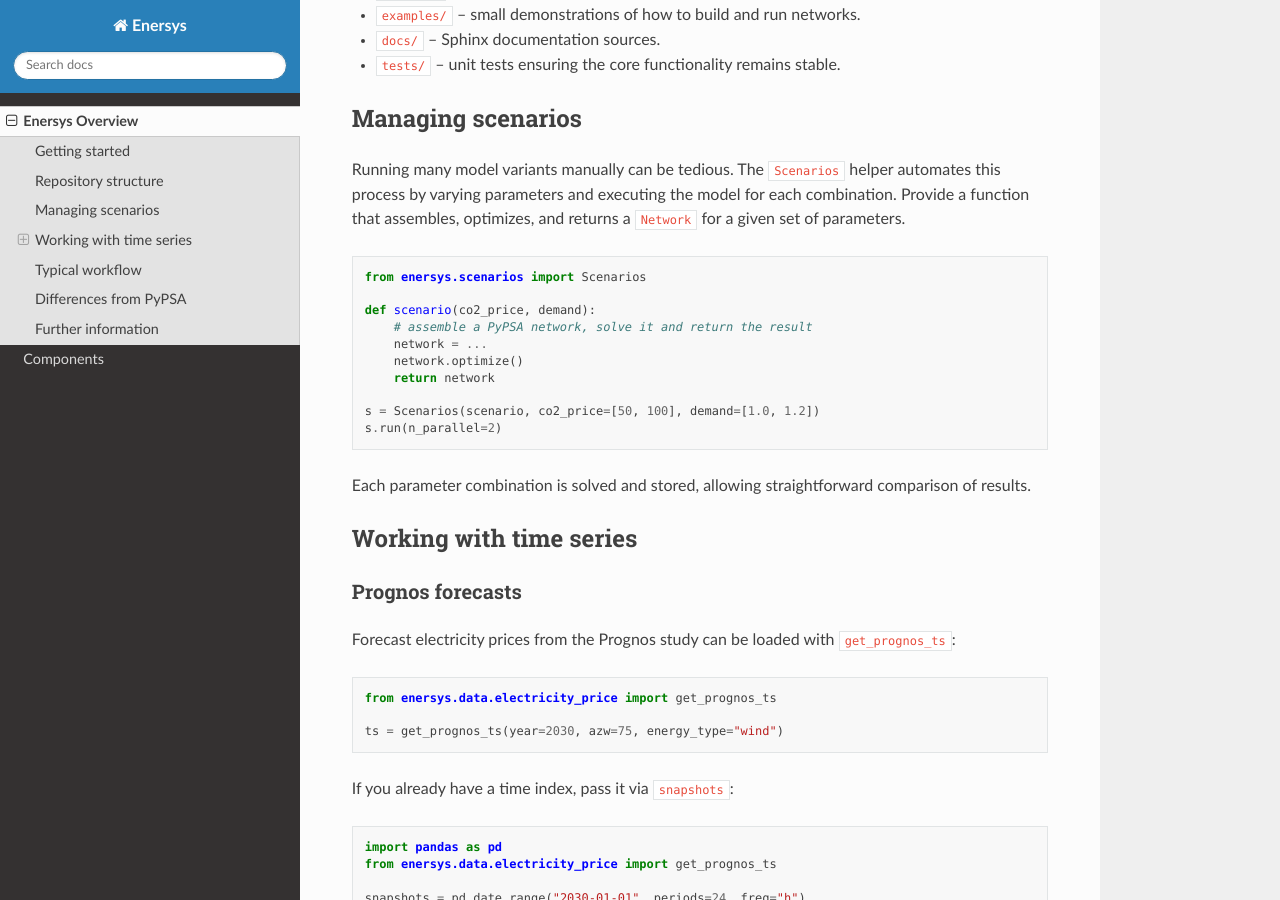
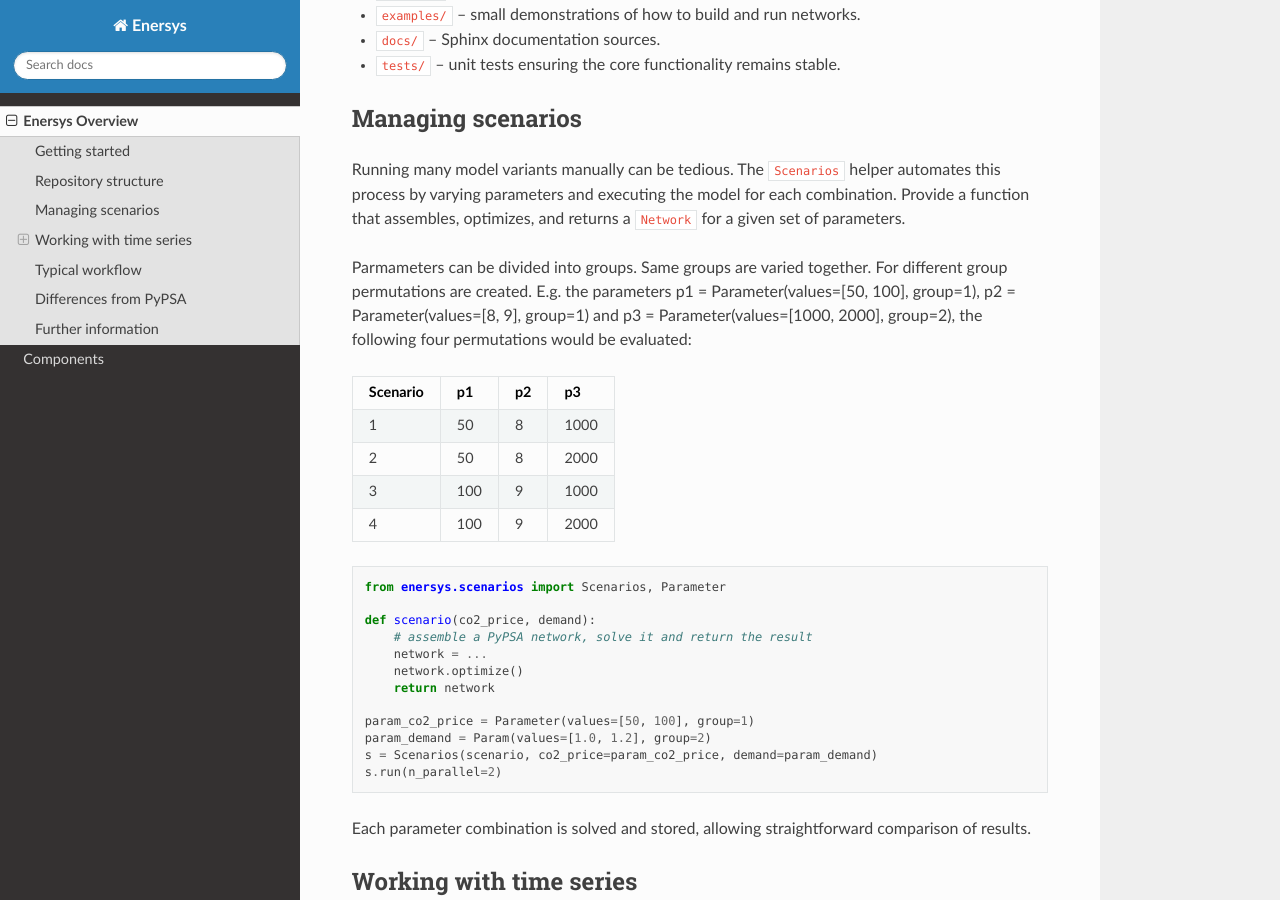
Before and after one commit to enertrag/enersys_docs, a Sphinx documentation site: the page built from docs/overview.md, in a window 1280 px wide and 900 px high, scrolled down 561 px. Built offline with Sphinx 7.4.7 and the Read the Docs theme 3.1.0, drawn with Linux system fonts in a browser that asks for light colours.

Commit message:
Improved description of scenarios

````diff
--- a/docs/overview.md
+++ b/docs/overview.md
@@ -16,10 +16,23 @@ When beginning a new analysis, copy the provided `project_template` folder into
 
 ## Managing scenarios
 
-Running many model variants manually can be tedious. The `Scenarios` helper automates this process by varying parameters and executing the model for each combination. Provide a function that assembles, optimizes, and returns a `Network` for a given set of parameters.
+Running many model variants manually can be tedious. The `Scenarios` helper automates this process by varying parameters
+and executing the model for each combination. Provide a function that assembles, optimizes, and returns a `Network` for
+a given set of parameters.
+
+Parmameters can be divided into groups. Same groups are varied together. For different group permutations are created.
+E.g. the parameters p1 = Parameter(values=[50, 100], group=1), p2 = Parameter(values=[8, 9], group=1) and
+p3 = Parameter(values=[1000, 2000], group=2), the following four permutations would be evaluated:
+
+| Scenario | p1  | p2 | p3   |
+|----------|-----|----|------|
+| 1        | 50  | 8  | 1000 |
+| 2        | 50  | 8  | 2000 |
+| 3        | 100 | 9  | 1000 |
+| 4        | 100 | 9  | 2000 |
 
 ```python
-from enersys.scenarios import Scenarios
+from enersys.scenarios import Scenarios, Parameter
 
 def scenario(co2_price, demand):
     # assemble a PyPSA network, solve it and return the result
@@ -27,7 +40,9 @@ def scenario(co2_price, demand):
     network.optimize()
     return network
 
-s = Scenarios(scenario, co2_price=[50, 100], demand=[1.0, 1.2])
+param_co2_price = Parameter(values=[50, 100], group=1)
+param_demand = Param(values=[1.0, 1.2], group=2)
+s = Scenarios(scenario, co2_price=param_co2_price, demand=param_demand)
 s.run(n_parallel=2)
 ```
 
````
